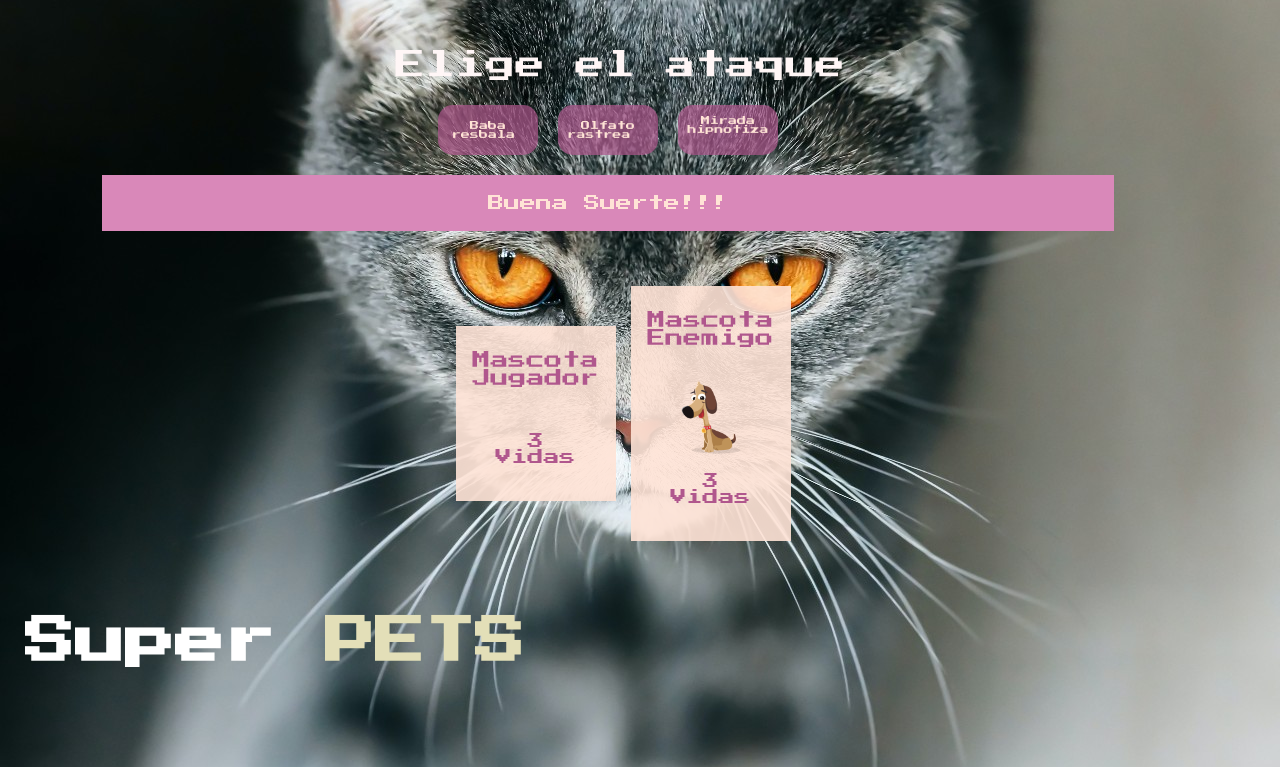
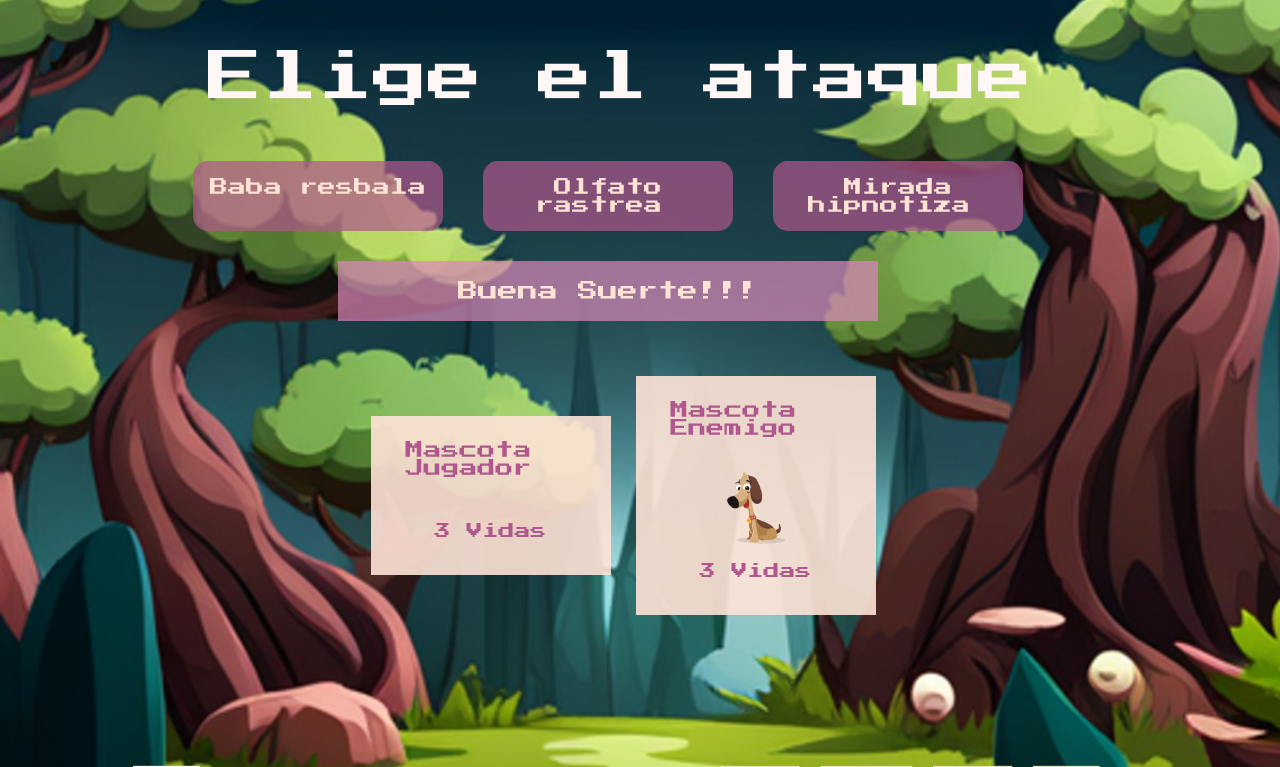
Before and after one commit to wlltech/juego-super-pets, a plain HTML site: page index.html in a window 1280 px wide. Both pictures are taken after a click on the button "Seleccionar". Shown: the top 767 px of the page. Drawn offline with Linux system fonts and the light colour scheme; a web font is replaced by a local one.

Commit message:
últimos ajustes styles css de la primera etapa

```diff
--- a/index.html
+++ b/index.html
@@ -51,7 +51,7 @@
         <h2 class="titulo-ataque">Elige el ataque</h2>
         <div class="ataques">
             <button id="boton-baba" class="botones-ataques">Baba resbala <span class="emoticones">😝</span></button>
-            <button id="boton-olfato" class="botones-ataques">Olfato rastrea &nbsp;<span class="emoticones">🐽</span>
+            <button id="boton-olfato" class="botones-ataques">Olfato rastrea <span class="emoticones">🐽</span>
             </button>
             <button id="boton-mirada" class="botones-ataques">Mirada hipnotiza <span
                     class="emoticones">👀</span></button>
--- a/styles/styles.css
+++ b/styles/styles.css
@@ -10,8 +10,8 @@
 }
 
 body {
-    background-image: url('../images/gato-bg.jpg');
-    background-color: #4e5756;
+    background-image: url('../images/ai-bg-pets.jpg');
+    background-color: rgb(196,224,1);
     background-size: cover;
     background-position: center;
     background-repeat: no-repeat;
@@ -223,18 +223,80 @@
 }
 
 @media screen and (max-width: 768px) {
-    h2{
+    h2 {
         font-size: 45px;
         text-align: center;
     }
-    .botones-ataques{
+
+    .botones-ataques {
         width: 200px;
         font-size: 16px;
     }
 }
 
 @media screen and (max-width: 1024px) {
-    h2{
+    h2 {
         font-size: 55px;
     }
 }
+
+@media screen and (min-width: 1200px) {
+
+    .botones-ataques {
+        width: 250px;
+        height: auto;
+        font-size: 18px;
+        padding: 15px;
+        margin: 10px;
+    }
+
+    button {
+        margin: 20px;
+        width: 300px;
+    }
+
+    .caja-puntaje {
+        width: 180px
+    }
+
+    .caja-resultados {
+        background-color: rgb(217, 136, 185, 0.7);
+        width: 500px;
+        font-size: 20px;
+    }
+
+    #caja-resultados {
+        gap: 25px;
+    }
+
+    .titulo-principal h1 {
+        margin-top: 120px;
+        font-size: 100px;
+    }
+
+    h2 {
+        font-size: 55px;
+    }
+
+    label {
+        width: 330px;
+        height: 200px;
+    }
+
+    .seccion-mascotas label img {
+        width: 150px;
+    }
+
+    .seccion-mascotas label img:hover {
+        width: 180px;
+    }
+
+    .titulo-principal {
+        text-align: center;
+        margin: 10px auto;
+    }
+
+    .seccion-mascotas {
+        flex-direction: row;
+    }
+}
```
Also changed, not shown: images/ai-bg-pets.jpg (added), 1 other file.
